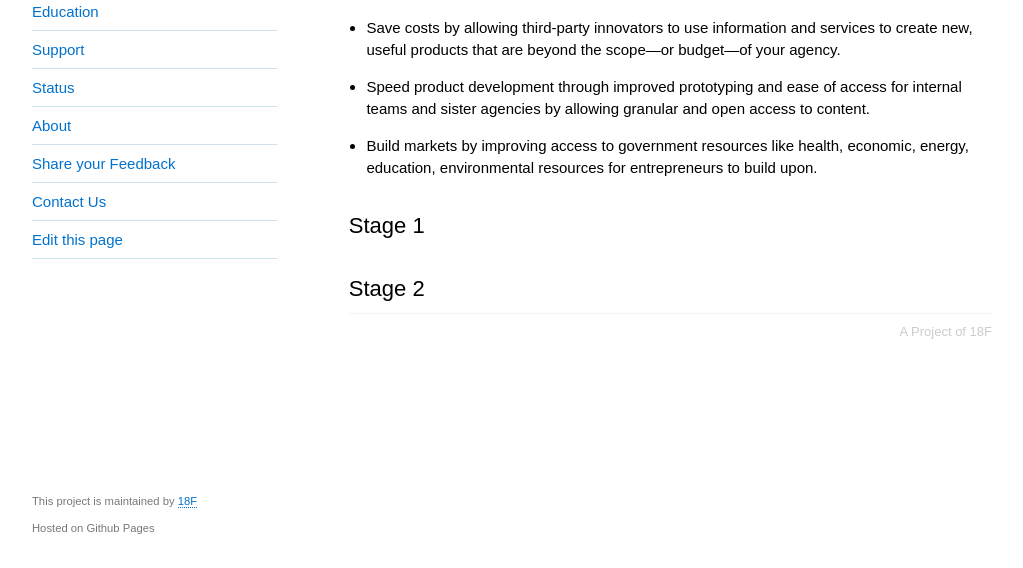
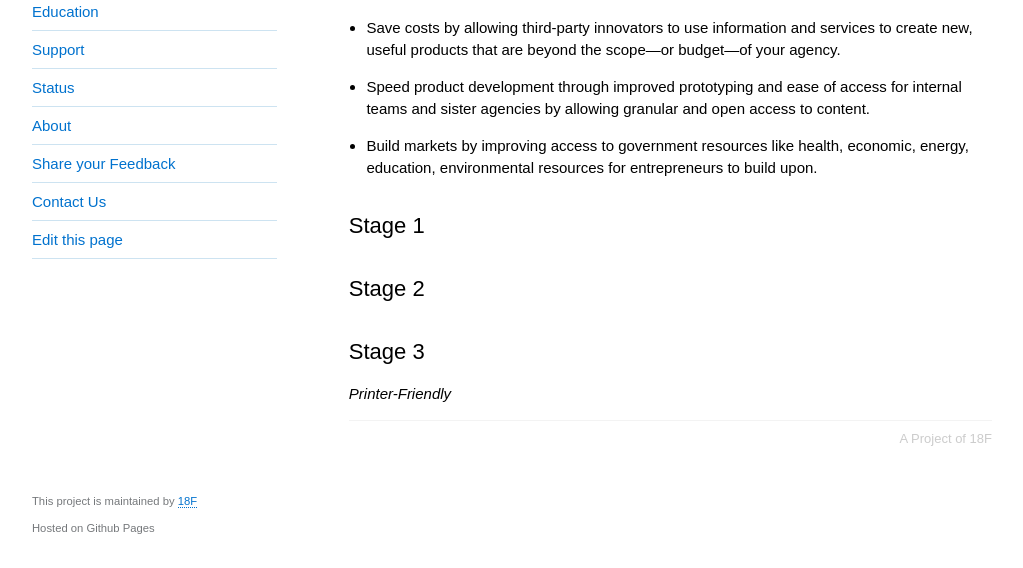
Before and after one commit to 18F/API-All-the-X, a Jekyll site: the page built from pages/agency_api_strategy.md, in a window 1280 px wide and 900 px high, scrolled down 740 px, cut to the strip 332-900 px from the top of the window. Shown: the whole strip, without its empty margins (128-1151 px from the left). Built offline with Jekyll 4.4.1, drawn with Linux system fonts in a browser that asks for light colours.

Commit message:
adding a bit to bottom

```diff
--- a/pages/agency_api_strategy.md
+++ b/pages/agency_api_strategy.md
@@ -39,3 +39,7 @@ APIs:
 ## Stage 1
 
 ## Stage 2
+
+## Stage 3
+
+*Printer-Friendly*
```
